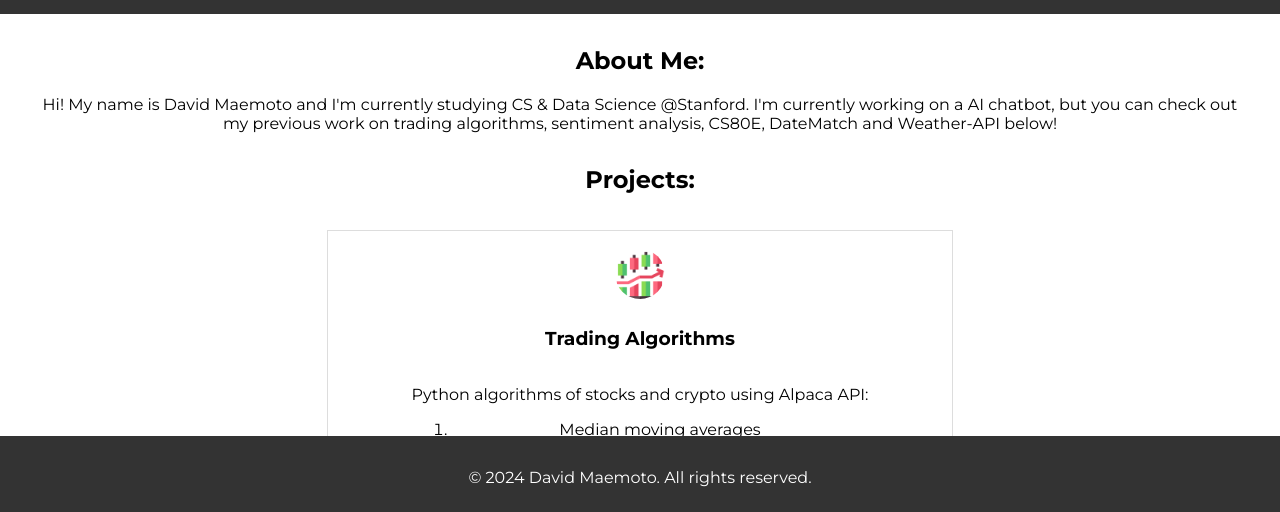
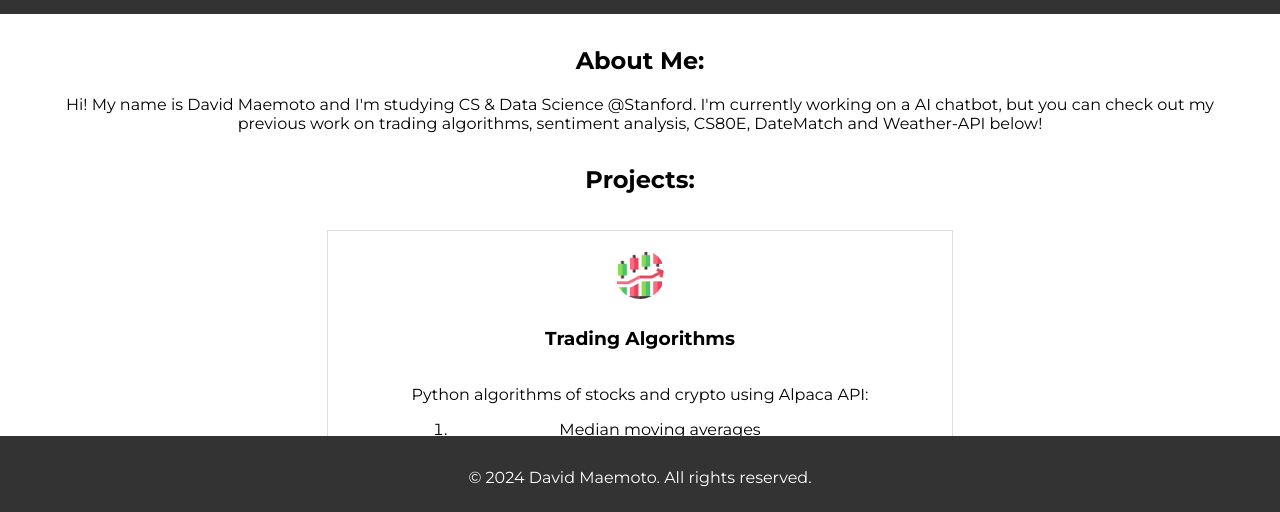
Before and after one commit to davidmaemoto/Personal_Website, a plain HTML site: page index.html in a window 1280 px wide. Shown: the part 281-793 px from the top of the page. Drawn offline with Linux system fonts and the light colour scheme.

Commit message:
Update index.html

```diff
--- a/index.html
+++ b/index.html
@@ -19,7 +19,7 @@
 
     <section class="about">
         <h2>About Me:</h2>
-        <p>Hi! My name is David Maemoto and I'm currently studying CS & Data Science @Stanford.
+        <p>Hi! My name is David Maemoto and I'm studying CS & Data Science @Stanford.
         I'm currently working on a AI chatbot, but you can check out my previous work on trading algorithms,
         sentiment analysis, CS80E, DateMatch and Weather-API below! </p>
     </section>
```
